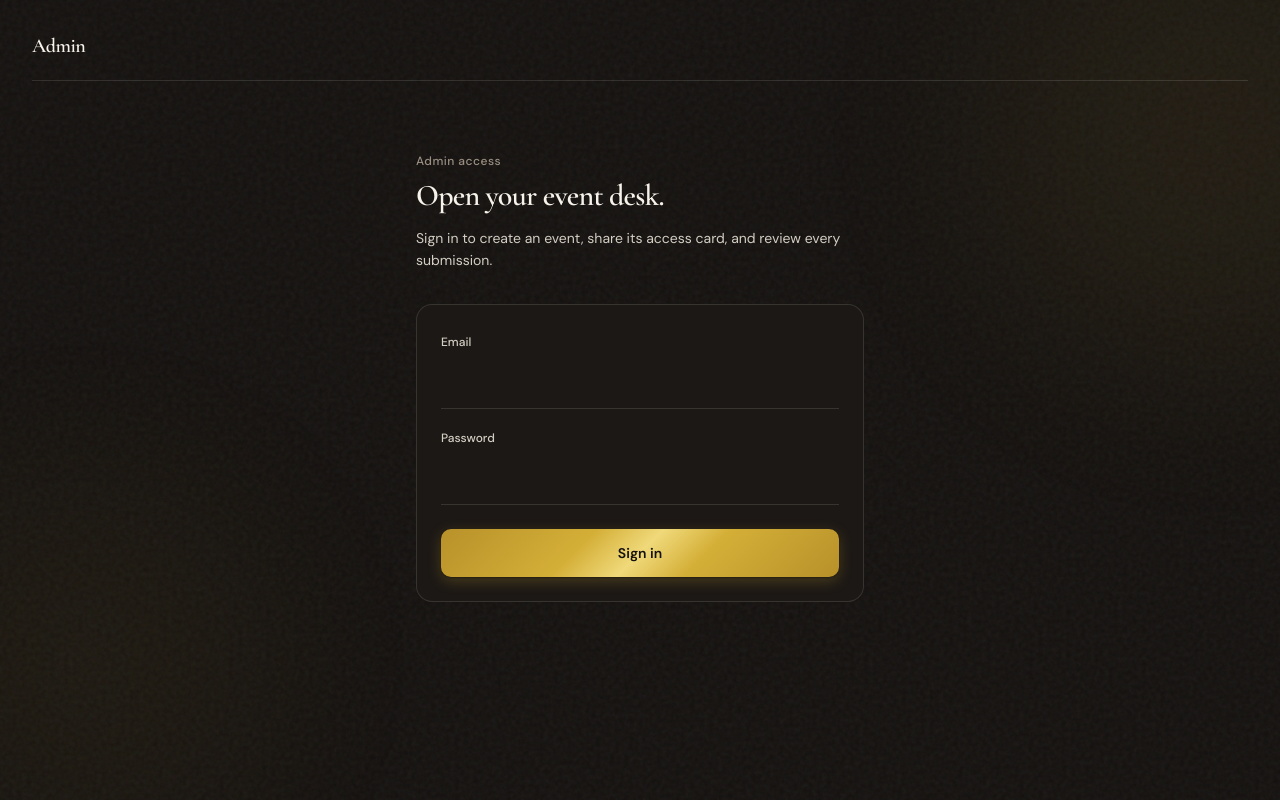
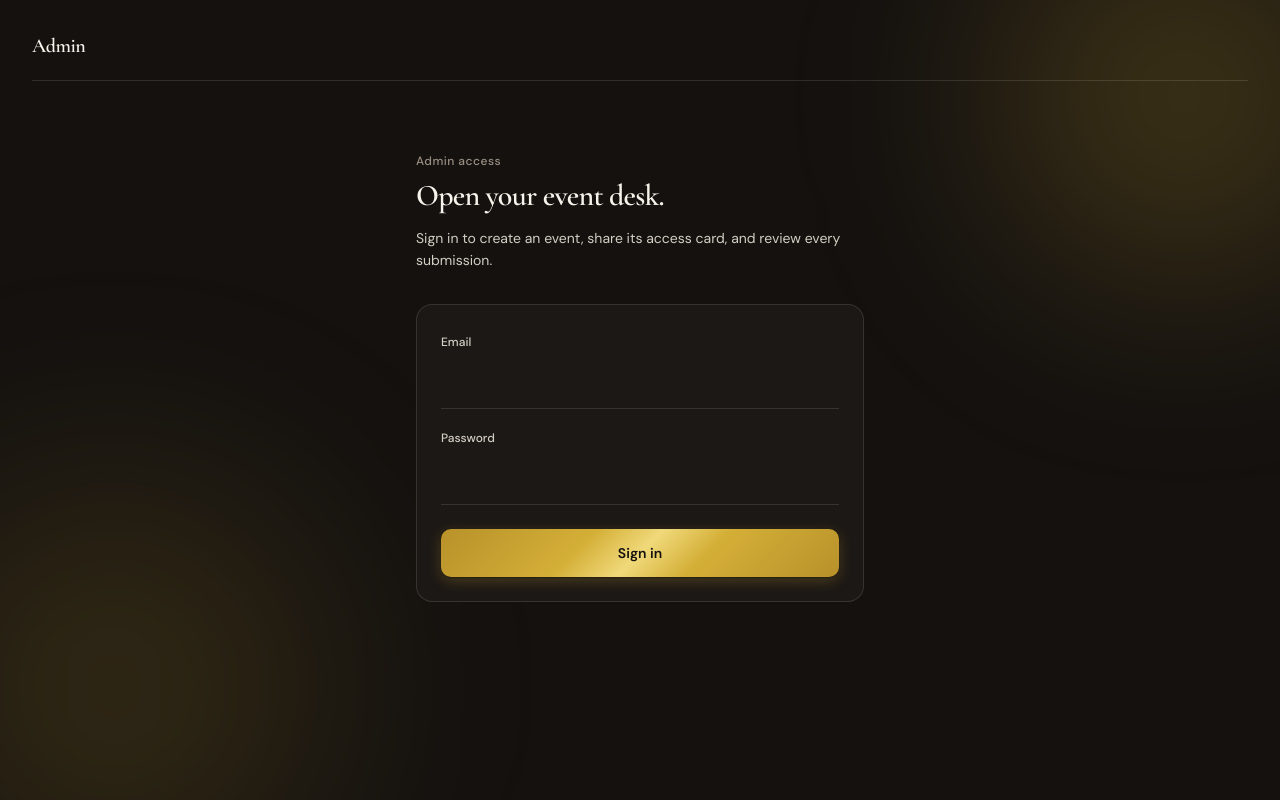
Before and after one commit to RohmanCis/Ressonance, a Next.js app: page /admin/sign-in in a window 1280 px wide. Built offline with nearby package versions, Linux system fonts and the light colour scheme.

Commit message:
feat(ui): low-power ambient tier for orbs and film grain

```diff
--- a/components/admin/admin-ui.tsx
+++ b/components/admin/admin-ui.tsx
@@ -4,6 +4,7 @@ import Link from "next/link";
 import { FormEvent, ReactNode, useEffect, useState } from "react";
 import { AdminInput } from "./admin-input";
 import { AdminPageShell } from "./admin-page-shell";
+import { useLowPowerAmbient } from "@/hooks/use-low-power-ambient";
 
 export type Event = { public_id: string; title: string; status: "ACTIVE" | "CLOSED"; created_at?: string; closed_at?: string | null };
 export type Submission = { id: string; type: "PHOTO" | "VOICE_NOTE"; guest_name?: string | null; guest_session_ref: string; created_at: string; mime_type: string; file_size: number; duration_seconds?: number | null };
@@ -22,14 +23,15 @@ export async function api<T>(url: string, init?: RequestInit): Promise<T> {
 
 // DESIGN.md §6: admin chrome on dark tokens — bg-base page, hairline header, gold only on primary actions.
 export function Shell({ children, title = "Admin", eyebrow }: { children: ReactNode; title?: string; eyebrow?: string }) {
+  const lowPower = useLowPowerAmbient();
   return (
     <main className="relative flex min-h-dvh flex-col overflow-hidden bg-bg-base px-5 pt-[calc(2rem+env(safe-area-inset-top))] pb-[calc(2rem+env(safe-area-inset-bottom))] text-text-primary sm:px-8">
       {/* 1. AMBIENT GLOW LAYER 1 (Top-Right Amber Orb) — PreSession baseline */}
-      <div aria-hidden="true" className="pointer-events-none absolute -top-24 -right-24 h-96 w-96 rounded-full bg-accent/20 blur-[100px] animate-ambient-1 print:hidden" />
+      <div aria-hidden="true" className={`pointer-events-none absolute -top-24 -right-24 h-96 w-96 rounded-full bg-accent/20 blur-[100px] print:hidden ${lowPower ? "" : "animate-ambient-1"}`} />
       {/* 2. AMBIENT GLOW LAYER 2 (Bottom-Left Warm Bronze Orb) */}
-      <div aria-hidden="true" className="pointer-events-none absolute -bottom-24 -left-24 h-[420px] w-[420px] rounded-full bg-accent/15 blur-[110px] animate-ambient-2 print:hidden" />
-      {/* 3. FILM GRAIN OVERLAY */}
-      <div aria-hidden="true" className="pointer-events-none absolute inset-0 film-grain print:hidden" />
+      <div aria-hidden="true" className={`pointer-events-none absolute -bottom-24 -left-24 h-[420px] w-[420px] rounded-full bg-accent/15 blur-[110px] print:hidden ${lowPower ? "" : "animate-ambient-2"}`} />
+      {/* 3. FILM GRAIN OVERLAY — skipped on low-power devices */}
+      {!lowPower && <div aria-hidden="true" className="pointer-events-none absolute inset-0 film-grain print:hidden" />}
       {/* 4. CONTENT WRAPPER */}
       <div className="relative z-10 mx-auto w-full max-w-[90rem]">
         <header className="mb-10 flex items-center justify-between border-b border-border pb-5">
--- a/components/guest/screens/PreSession.tsx
+++ b/components/guest/screens/PreSession.tsx
@@ -1,5 +1,6 @@
 import { FormEvent } from "react";
 import type { PendingPhoto } from "@/lib/pending-photos";
+import { useLowPowerAmbient } from "@/hooks/use-low-power-ambient";
 
 type EventData = { title: string; status: "ACTIVE" | "CLOSED" };
 type ViewState =
@@ -191,26 +192,29 @@ export function PreSession({
 }
 
 function Shell({ children }: { children: React.ReactNode }) {
+  const lowPower = useLowPowerAmbient();
   return (
     <main className="relative flex min-h-dvh flex-col items-center justify-center overflow-hidden bg-bg-base px-4 py-8 text-text-primary sm:px-6">
 
       {/* 1. AMBIENT GLOW LAYER 1 (Top-Right Amber Orb) */}
       <div
         aria-hidden="true"
-        className="pointer-events-none absolute -top-24 -right-24 h-96 w-96 rounded-full bg-accent/20 blur-[100px] animate-ambient-1"
+        className={`pointer-events-none absolute -top-24 -right-24 h-96 w-96 rounded-full bg-accent/20 blur-[100px] ${lowPower ? "" : "animate-ambient-1"}`}
       />
 
       {/* 2. AMBIENT GLOW LAYER 2 (Bottom-Left Warm Bronze Orb) */}
       <div
         aria-hidden="true"
-        className="pointer-events-none absolute -bottom-24 -left-24 h-[420px] w-[420px] rounded-full bg-accent/15 blur-[110px] animate-ambient-2"
+        className={`pointer-events-none absolute -bottom-24 -left-24 h-[420px] w-[420px] rounded-full bg-accent/15 blur-[110px] ${lowPower ? "" : "animate-ambient-2"}`}
       />
 
-      {/* 3. FILM GRAIN OVERLAY */}
-      <div
-        aria-hidden="true"
-        className="pointer-events-none absolute inset-0 film-grain"
-      />
+      {/* 3. FILM GRAIN OVERLAY — skipped on low-power devices */}
+      {!lowPower && (
+        <div
+          aria-hidden="true"
+          className="pointer-events-none absolute inset-0 film-grain"
+        />
+      )}
 
       {/* 4. CONTENT WRAPPER */}
       <div className="relative z-10 w-full flex justify-center">
--- /dev/null
+++ b/hooks/use-low-power-ambient.ts
@@ -0,0 +1,25 @@
+"use client";
+
+import { useEffect, useState } from "react";
+
+/**
+ * Low-power ambient tier. Returns true on low-end devices so ambient
+ * layers (orb animation, film grain) can be reduced: orbs render static
+ * and grain is skipped. Detection runs post-mount, so the first paint
+ * always shows the full ambient system and never shifts layout.
+ * prefers-reduced-motion stays handled in CSS (globals.css).
+ */
+export function useLowPowerAmbient(): boolean {
+  const [lowPower, setLowPower] = useState(false);
+  useEffect(() => {
+    const nav = navigator as Navigator & {
+      deviceMemory?: number;
+      connection?: { saveData?: boolean };
+    };
+    const cores = nav.hardwareConcurrency ?? 8;
+    const memory = nav.deviceMemory ?? 8;
+    const saveData = nav.connection?.saveData === true;
+    setLowPower(cores <= 4 || memory <= 4 || saveData);
+  }, []);
+  return lowPower;
+}
```
